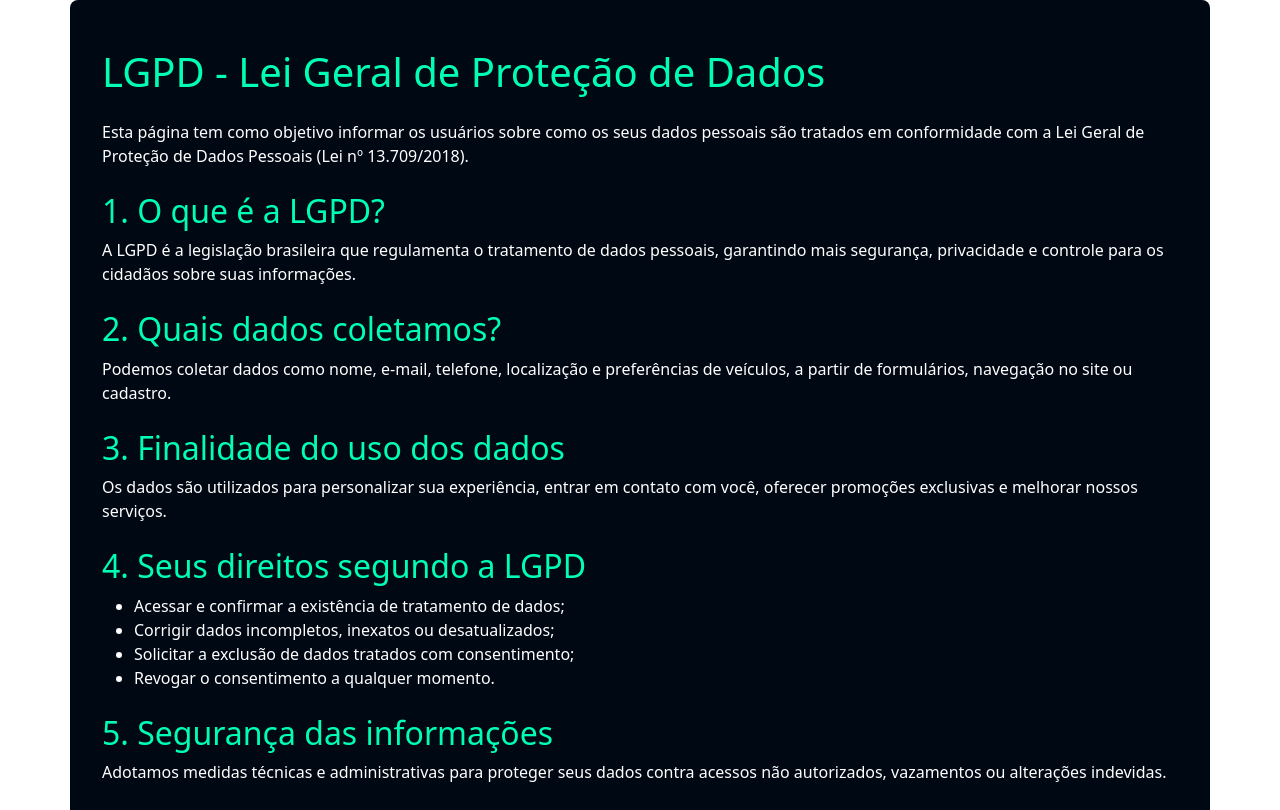
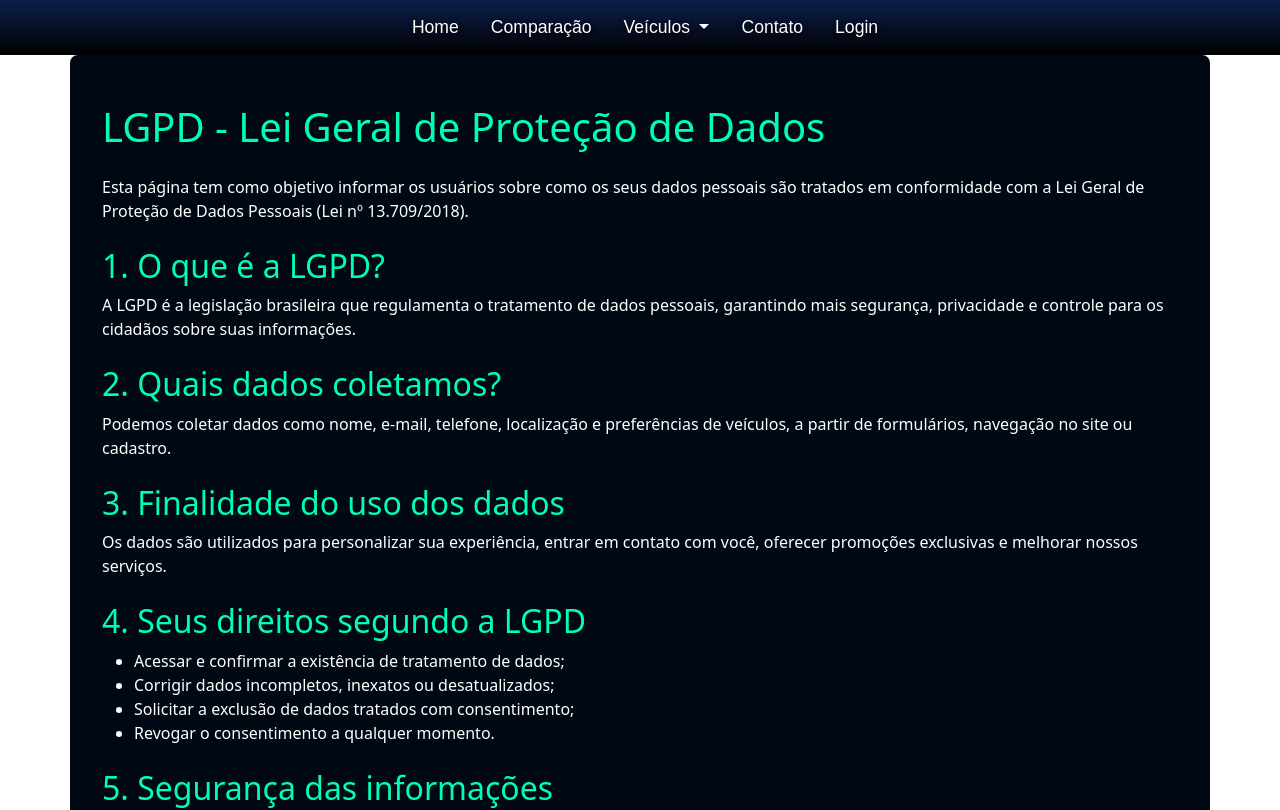
Before and after one commit to guilhermevl71/desafioAngularDefinitivo, an Angular app: page /lgpd in a window 1280 px wide. Shown: the top 810 px of the page. Built offline with nearby package versions, Linux system fonts and the light colour scheme.

Commit message:
correcoes em lgpd e politica

```diff
--- a/src/app/lgpd/lgpd.component.html
+++ b/src/app/lgpd/lgpd.component.html
@@ -1,3 +1,5 @@
+<section>
+    <app-cabecalho></app-cabecalho>
     <div class="container py-5">
     <h1 class="mb-4">LGPD - Lei Geral de Proteção de Dados</h1>
 
@@ -38,3 +40,4 @@
         Para exercer seus direitos ou tirar dúvidas sobre a LGPD, entre em contato com nosso Encarregado de Proteção de Dados por meio da página de <a [routerLink]="['/contato']" routerLinkActive="router-link-active" >Contato</a>.
     </p>
     </div>
+</section>
--- a/src/app/lgpd/lgpd.component.ts
+++ b/src/app/lgpd/lgpd.component.ts
@@ -1,9 +1,10 @@
 import { Component } from '@angular/core';
 import { RouterLink } from '@angular/router';
+import { CabecalhoComponent } from '../cabecalho/cabecalho.component';
 
 @Component({
   selector: 'app-lgpd',
-  imports: [RouterLink],
+  imports: [RouterLink, CabecalhoComponent],
   templateUrl: './lgpd.component.html',
   styleUrl: './lgpd.component.css'
 })
--- a/src/app/politica-de-privacidade/politica-de-privacidade.component.html
+++ b/src/app/politica-de-privacidade/politica-de-privacidade.component.html
@@ -1,3 +1,5 @@
+<section>
+  <app-cabecalho></app-cabecalho>
   <div class="container py-5">
     <h1 class="mb-4">Política de Privacidade</h1>
 
@@ -35,3 +37,4 @@
       Em caso de dúvidas sobre esta política ou sobre suas informações pessoais, entre em contato conosco através da página de <a [routerLink]="['/contato']" routerLinkActive="router-link-active" >Contato</a>.
     </p>
   </div>
+</section>
--- a/src/app/politica-de-privacidade/politica-de-privacidade.component.ts
+++ b/src/app/politica-de-privacidade/politica-de-privacidade.component.ts
@@ -1,9 +1,10 @@
 import { Component } from '@angular/core';
 import { RouterLink } from '@angular/router';
+import { CabecalhoComponent } from '../cabecalho/cabecalho.component';
 
 @Component({
   selector: 'app-politica-de-privacidade',
-  imports: [RouterLink],
+  imports: [RouterLink, CabecalhoComponent],
   templateUrl: './politica-de-privacidade.component.html',
   styleUrl: './politica-de-privacidade.component.css'
 })
```
Lines whose indentation alone changed are shown as unchanged.
